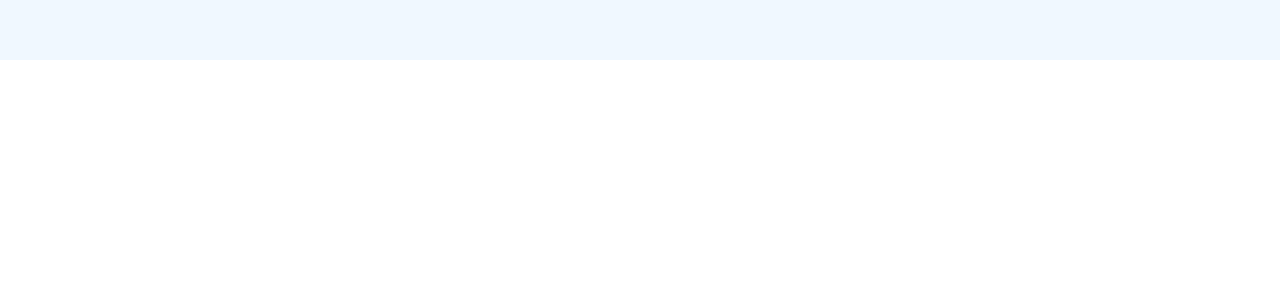
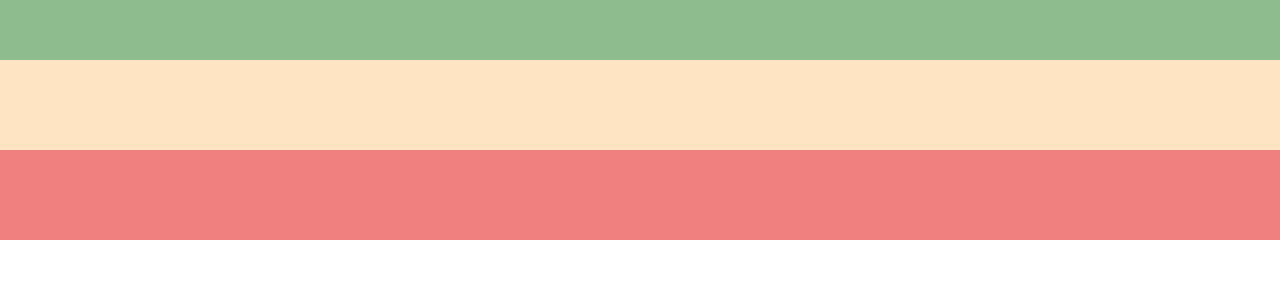
Before and after one commit to AnnaBoldyreva/portfolio, a React (Create React App) app: page / in a window 1280 px wide. Shown: the top 300 px of the page. Built offline with nearby package versions, Linux system fonts and the light colour scheme.

Commit message:
create two new components Greeting and skills

```diff
--- a/src/App.js
+++ b/src/App.js
@@ -1,12 +1,16 @@
 import React from 'react';
 import './App.css';
 import Header from "./Header";
+import Greeting from "./Greeting";
+import Skills from "./Skills";
 
 function App() {
   return (
     <div className="App">
       <div className='portfolio'>
         <Header/>
+        <Greeting/>
+        <Skills/>
 
       </div>
 
--- /dev/null
+++ b/src/Greeting.js
@@ -0,0 +1,12 @@
+import React from 'react';
+import styles from  './Greeting.module.css';
+
+function Greeting() {
+  return (
+    <div className={styles.greeting}>
+
+    </div>
+  );
+}
+
+export default Greeting;
--- /dev/null
+++ b/src/Greeting.module.css
@@ -0,0 +1,4 @@
+.greeting {
+height: 90px;
+    background-color: bisque;
+}
--- a/src/Header.js
+++ b/src/Header.js
@@ -5,9 +5,6 @@ function Header() {
   return (
     <div className={styles.header}>
 
-
-
-
     </div>
   );
 }
--- a/src/Header.module.css
+++ b/src/Header.module.css
@@ -1,4 +1,4 @@
 .header {
 height: 60px;
-    background-color: aliceblue;
+   background-color: darkseagreen;
 }
--- /dev/null
+++ b/src/Skills.js
@@ -0,0 +1,12 @@
+import React from 'react';
+import styles from  './Skills.module.css';
+
+function Skills() {
+  return (
+    <div className={styles.skills}>
+
+    </div>
+  );
+}
+
+export default Skills;
--- /dev/null
+++ b/src/Skills.module.css
@@ -0,0 +1,4 @@
+.skills {
+height: 90px;
+  background-color: lightcoral;
+}
```
